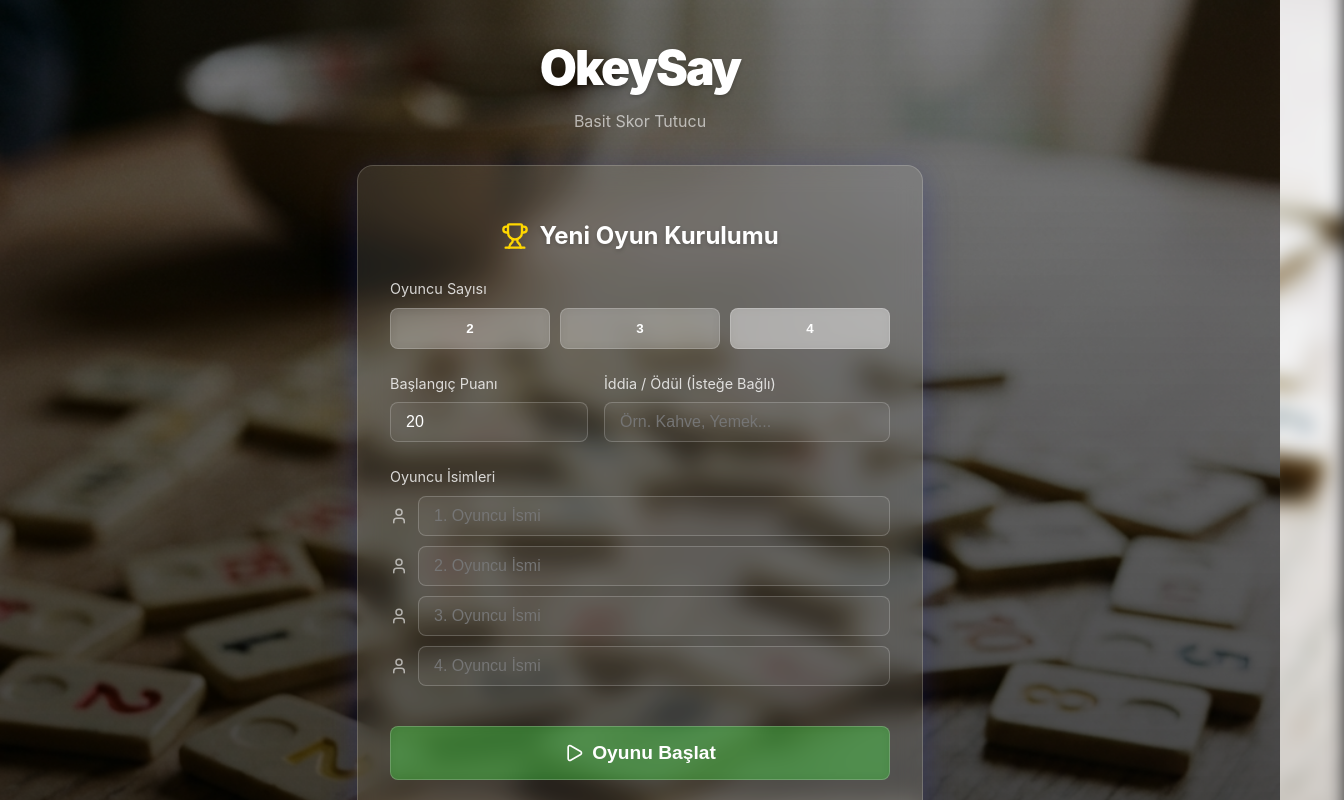
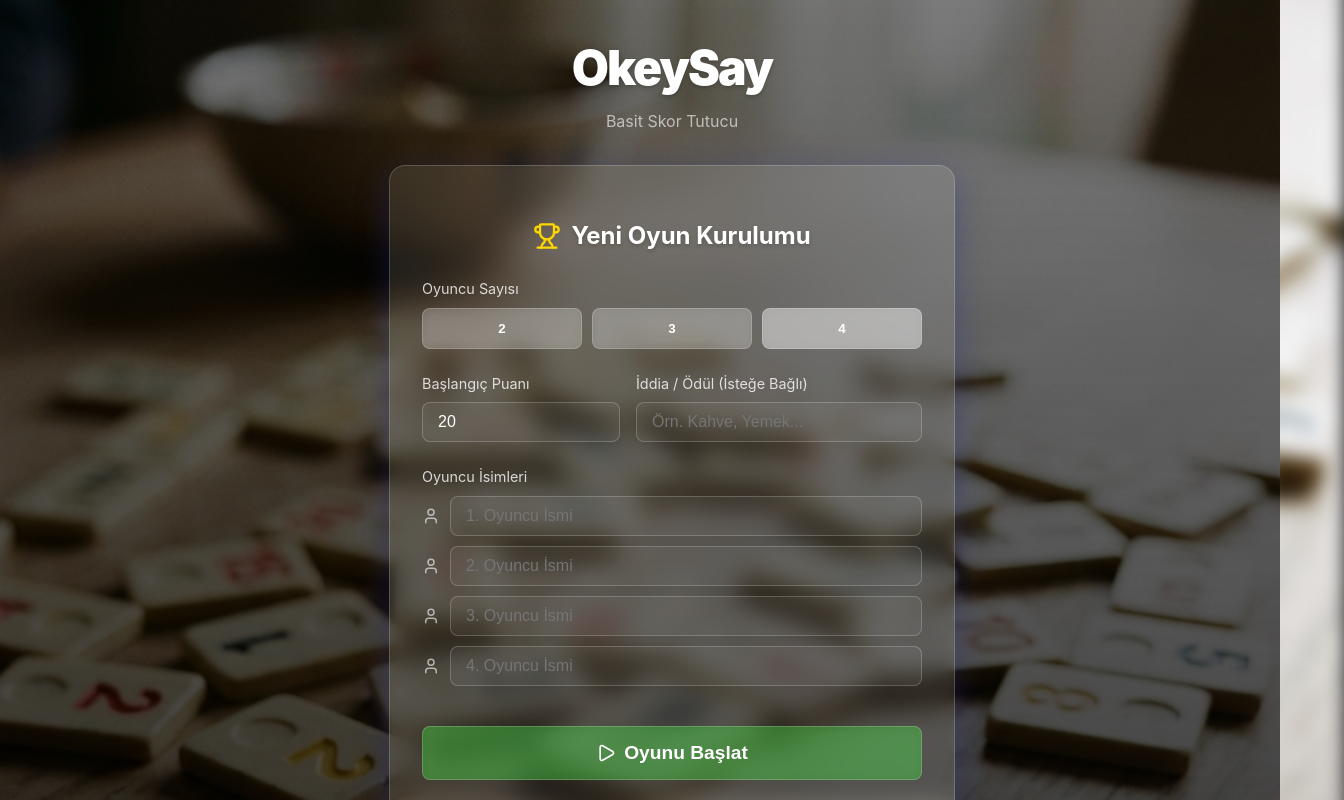
Before and after one commit to Mahzuni/okey.say, a React (Vite) app: page / in a window 1280 px wide. Shown: the top 800 px of the page, 1344 px wide, since content can reach past the window. Built offline with nearby package versions, Linux system fonts and the light colour scheme.

Commit message:
Critical: Remove flex display from body to fix layout overflow

```diff
--- a/src/index.css
+++ b/src/index.css
@@ -15,10 +15,12 @@
 
 body {
   margin: 0;
-  display: flex;
-  place-items: center;
+  /* display: flex; REMOVED: Flex on body causes layout issues on mobile when content expands */
+  /* place-items: center; */
   min-width: 320px;
   min-height: 100vh;
+  overflow-x: hidden;
+  /* Prevent horizontal scroll on body */
 
   /* Layered background: Image + Blur Overlay */
   background:
```
